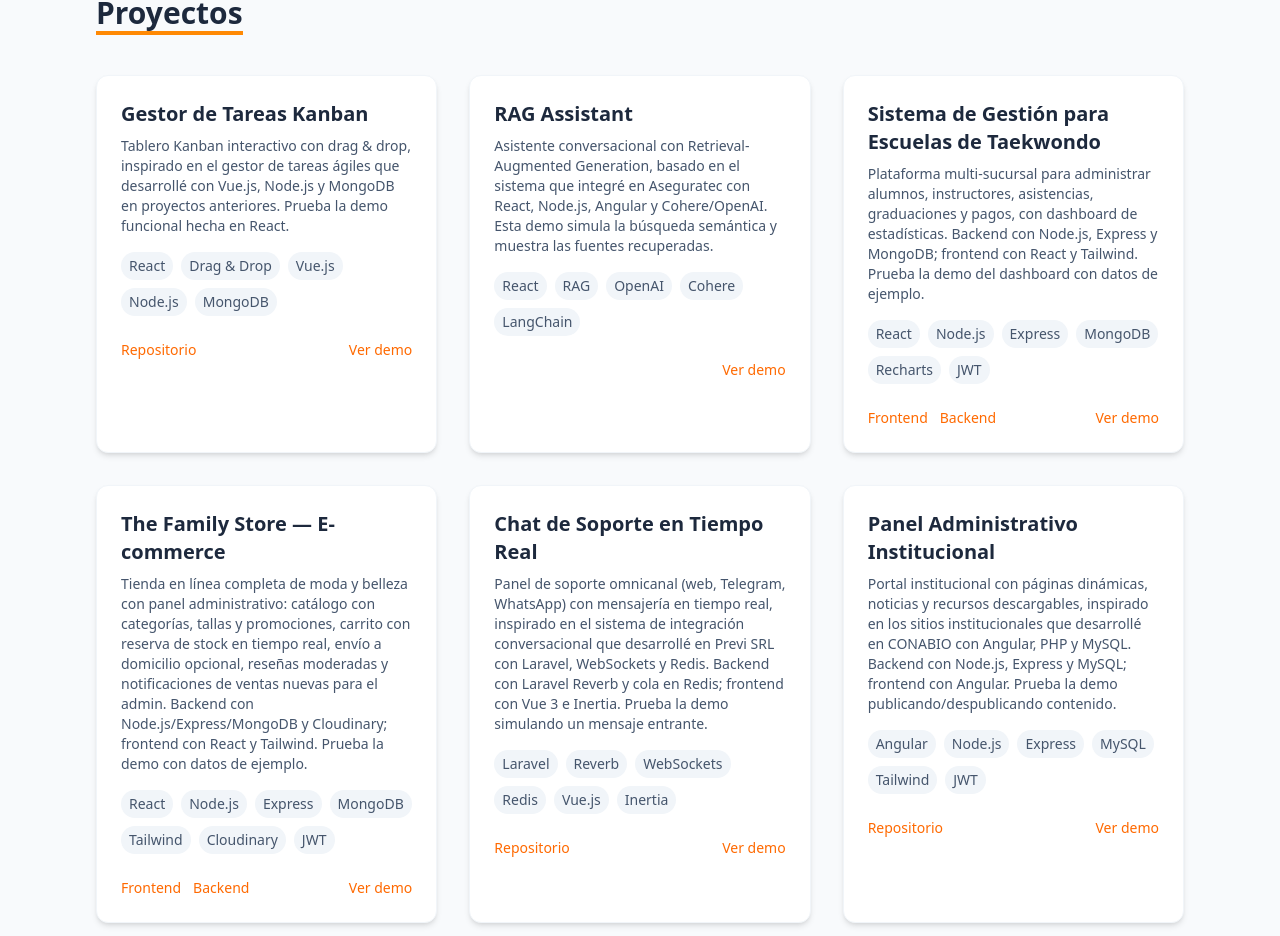
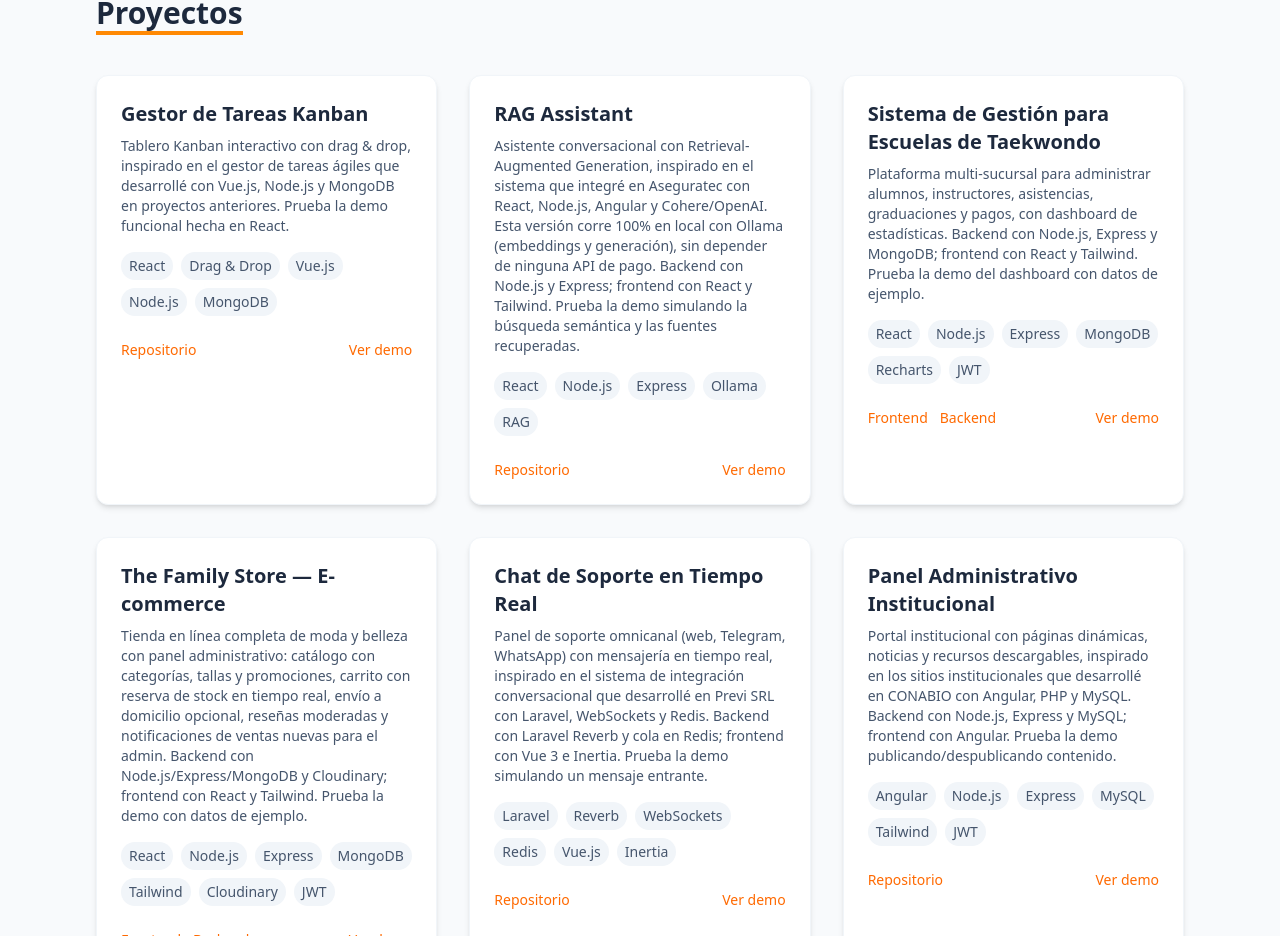
Before and after one commit to Jesus1508/portafolio_jesussolis, a React (Vite) app: page / in a window 1280 px wide. Shown: the part 3731-4667 px from the top of the page. Built offline with nearby package versions, Linux system fonts and the light colour scheme.

Commit message:
feat:Mejoras_al_RAG_Assistant

```diff
--- a/src/components/demos/RagChatDemo.jsx
+++ b/src/components/demos/RagChatDemo.jsx
@@ -5,32 +5,38 @@ const knowledgeBase = [
   {
     keywords: ["rag", "retrieval", "que es rag", "qué es rag"],
     answer:
-      "RAG (Retrieval-Augmented Generation) combina un motor de búsqueda semántica con un modelo de lenguaje: primero recupera los documentos más relevantes y luego el LLM genera una respuesta usando ese contexto.",
-    sources: ["docs/rag-overview.md", "docs/arquitectura.md"],
+      "RAG (Retrieval-Augmented Generation) combina un motor de búsqueda semántica con un modelo de lenguaje: primero recupera los fragmentos más relevantes de la base de conocimiento y luego el LLM genera una respuesta usando únicamente ese contexto, citando de dónde salió cada dato.",
+    sources: ["docs/politica-vacaciones.md", "docs/onboarding.md"],
   },
   {
-    keywords: ["stack", "tecnologias", "tecnologías", "con que se hizo"],
+    keywords: ["stack", "tecnologias", "tecnologías", "con que se hizo", "ollama", "api key", "keys"],
     answer:
-      "Este asistente está construido con React y Node.js en el frontend/orquestación, Angular en el portal de agencias, y modelos de Cohere/OpenAI para la generación de respuestas.",
+      "El proyecto real corre 100% en local con Ollama: un modelo dedicado genera los embeddings y otro genera las respuestas, sin depender de OpenAI, Cohere ni ninguna API de pago. Backend en Node.js/Express y frontend en React.",
     sources: ["docs/stack-tecnico.md"],
   },
   {
-    keywords: ["websockets", "tiempo real", "reverb", "socket"],
+    keywords: ["vacaciones", "dias", "días"],
     answer:
-      "La comunicación en tiempo real se resuelve con Laravel Reverb y Redis para pub/sub, permitiendo mensajería instantánea entre canales de Telegram/WhatsApp y el panel web.",
-    sources: ["docs/websockets.md", "docs/infraestructura.md"],
+      "Según la base de conocimiento indexada: 15 días hábiles de vacaciones al año, con 6 días proporcionales antes de cumplir el año, solicitando con 10 días de anticipación.",
+    sources: ["docs/politica-vacaciones.md"],
   },
   {
-    keywords: ["oauth", "autenticacion", "autenticación", "seguridad"],
+    keywords: ["soporte", "ticket", "ti", "falla"],
     answer:
-      "El acceso se protege con OAuth 2.0 y JWT, con registro automático de bots y webhooks firmados para validar el origen de cada integración.",
-    sources: ["docs/seguridad.md"],
+      "Los tickets marcados como 'crítico' se atienden en un máximo de 2 horas hábiles; el resto, en un máximo de 24 horas.",
+    sources: ["docs/soporte-ti.md"],
+  },
+  {
+    keywords: ["fuentes", "similitud", "embeddings", "vector"],
+    answer:
+      "Cada respuesta viene acompañada de las fuentes recuperadas por similitud coseno: el documento de origen, el fragmento exacto y el porcentaje de similitud con la pregunta.",
+    sources: ["docs/arquitectura.md"],
   },
 ];
 
 const defaultAnswer = {
   answer:
-    "No tengo una fuente indexada para esa pregunta en esta demo, pero en un sistema RAG real, este mensaje activaría una nueva búsqueda semántica sobre la base vectorial.",
+    "No tengo una fuente indexada para esa pregunta en esta demo, pero el proyecto real reconoce explícitamente cuando la base de conocimiento no tiene la respuesta, en vez de inventarla.",
   sources: [],
 };
 
--- a/src/data/projects.js
+++ b/src/data/projects.js
@@ -12,9 +12,9 @@ const projects = [
     id: 2,
     title: "RAG Assistant",
     description:
-      "Asistente conversacional con Retrieval-Augmented Generation, basado en el sistema que integré en Aseguratec con React, Node.js, Angular y Cohere/OpenAI. Esta demo simula la búsqueda semántica y muestra las fuentes recuperadas.",
-    tech: ["React", "RAG", "OpenAI", "Cohere", "LangChain"],
-    repo: null,
+      "Asistente conversacional con Retrieval-Augmented Generation, inspirado en el sistema que integré en Aseguratec con React, Node.js, Angular y Cohere/OpenAI. Esta versión corre 100% en local con Ollama (embeddings y generación), sin depender de ninguna API de pago. Backend con Node.js y Express; frontend con React y Tailwind. Prueba la demo simulando la búsqueda semántica y las fuentes recuperadas.",
+    tech: ["React", "Node.js", "Express", "Ollama", "RAG"],
+    repo: "https://github.com/Jesus1508/RAG_Assistant",
     demo: "rag",
   },
   {
```
